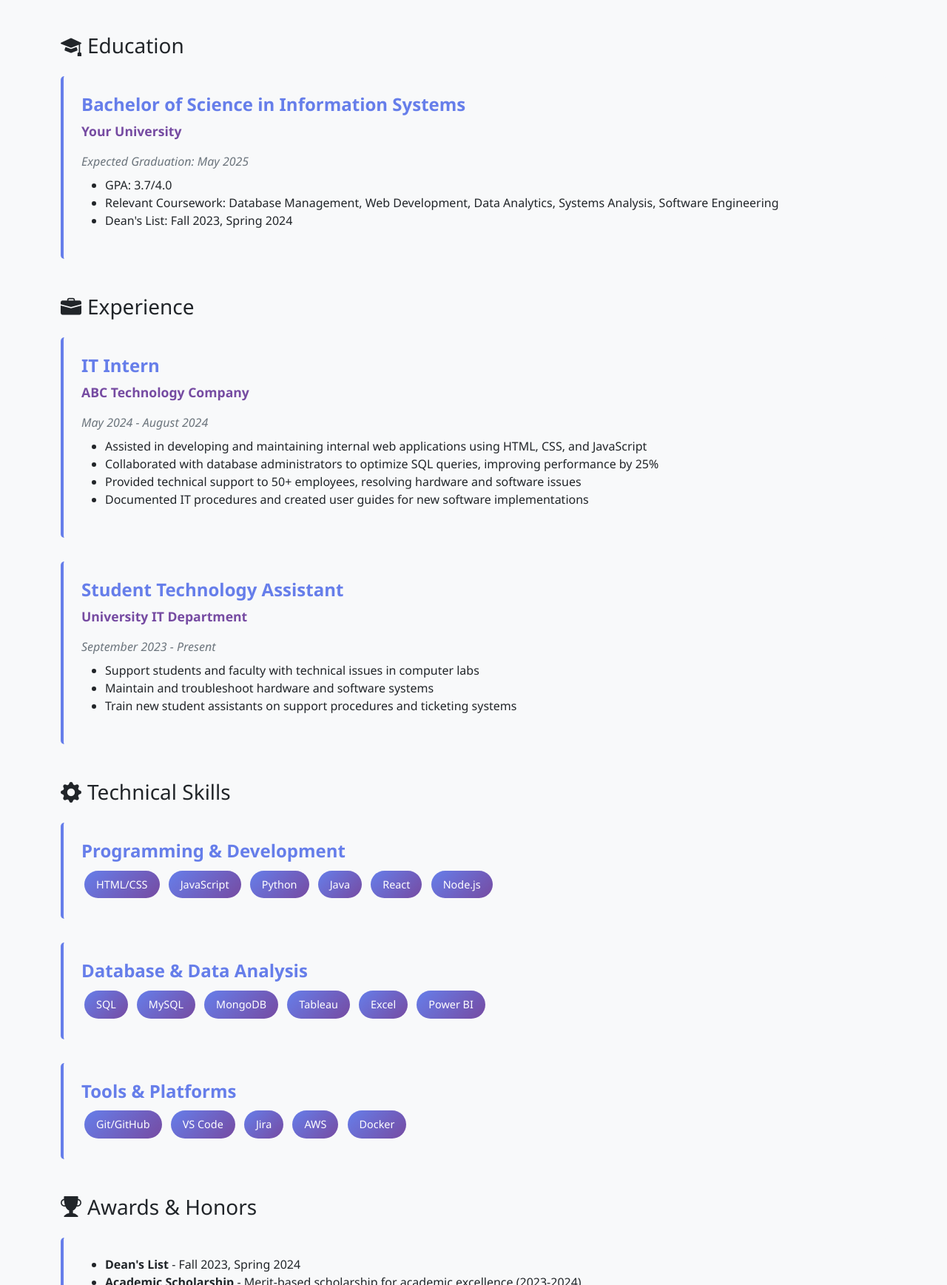
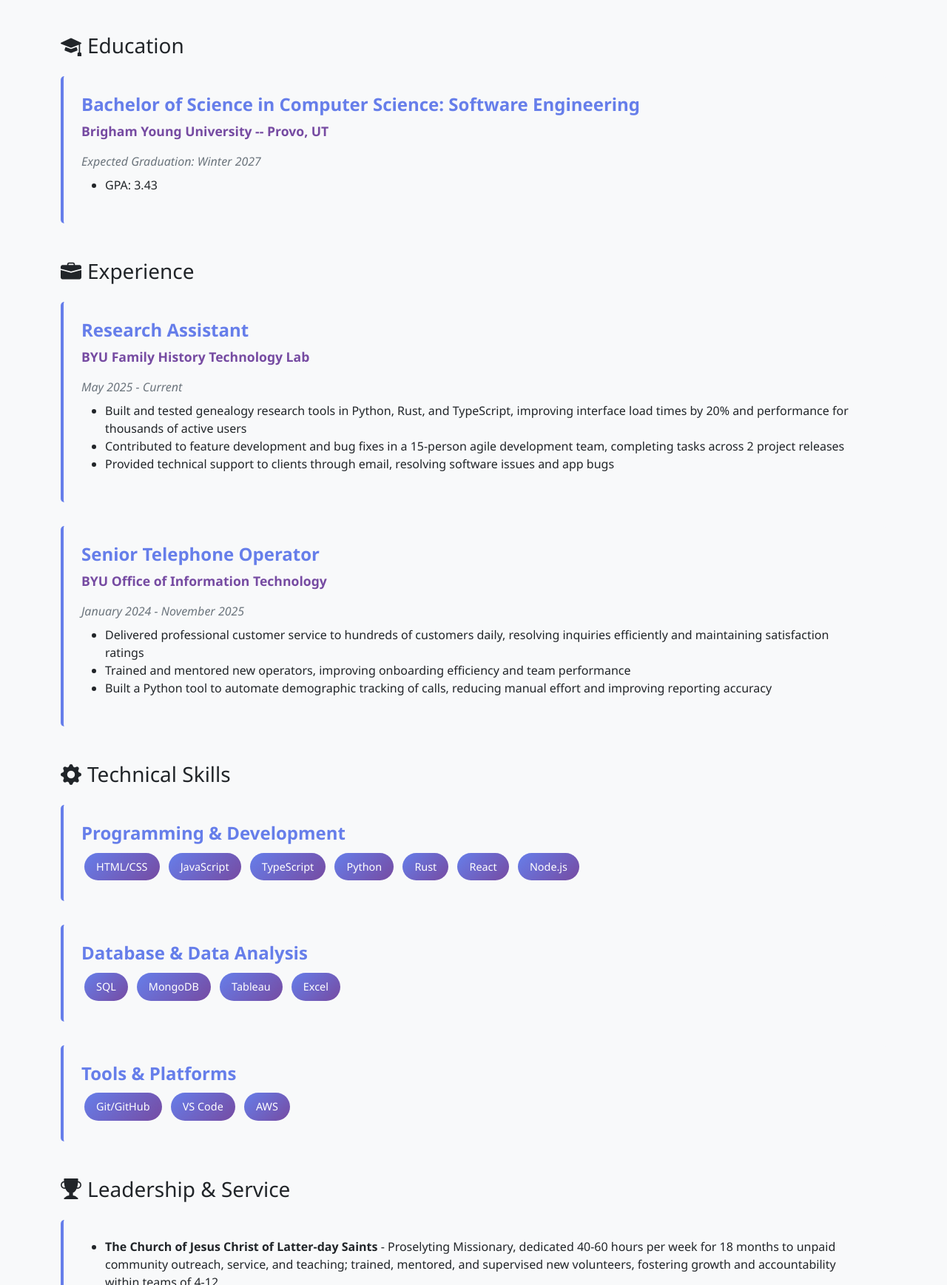
Before and after one commit to leesyd01/leesyd01.github.io, a plain HTML site: page index.html in a window 1280 px wide. Shown: the part 1063-2800 px from the top of the page at 74% size. Drawn offline with nearby package versions, Linux system fonts and the light colour scheme.

Commit message:
personalized resume

```diff
--- a/index.html
+++ b/index.html
@@ -5,7 +5,7 @@
 <head>
     <meta charset="UTF-8">
     <meta name="viewport" content="width=device-width, initial-scale=1.0">
-    <title>Your Name - Portfolio</title>
+    <title>Sydney Lee - Portfolio</title>
     <link href="https://cdn.jsdelivr.net/npm/bootstrap@5.3.0/dist/css/bootstrap.min.css" rel="stylesheet">
     <link rel="stylesheet" href="https://cdn.jsdelivr.net/npm/bootstrap-icons@1.10.0/font/bootstrap-icons.css">
     <style>
@@ -173,7 +173,7 @@
     <!-- Navigation -->
     <nav class="navbar navbar-expand-lg navbar-dark fixed-top">
         <div class="container">
-            <a class="navbar-brand fw-bold" href="#">Your Name</a>
+            <a class="navbar-brand fw-bold" href="#">Sydney Lee</a>
             <button class="navbar-toggler" type="button" data-bs-toggle="collapse" data-bs-target="#navbarNav">
                 <span class="navbar-toggler-icon"></span>
             </button>
@@ -199,8 +199,8 @@
     <!-- Hero Section -->
     <section class="hero-section">
         <div class="container text-center">
-            <h1>Hello, I'm [Your Name]</h1>
-            <p class="lead">Information Systems Student | Developer | Problem Solver</p>
+            <h1>Hello, I'm Sydney Lee</h1>
+            <p class="lead">Computer Science Student | Developer | Problem Solver</p>
             <a href="#resume" class="btn btn-light btn-lg">View My Resume</a>
         </div>
     </section>
@@ -211,8 +211,8 @@
             <h2 class="section-title">About Me</h2>
             <div class="row align-items-center">
                 <div class="col-lg-6">
-                    <p class="lead">I'm a passionate Information Systems student with a strong interest in technology, data analysis, and software development. I enjoy solving complex problems and building solutions that make a real impact.</p>
-                    <p>Throughout my academic journey, I've developed a diverse skill set spanning web development, database management, programming, and system analysis. I'm always eager to learn new technologies and take on challenging projects.</p>
+                    <p class="lead">I'm a passionate Computer Science student with a strong interest in technology, game design, and software development. I enjoy solving complex problems and building solutions that make a real impact.</p>
+                    <p>Throughout my academic journey, I've developed a diverse skill set spanning web development, backend and frontend programming, and quality assurance. I'm always eager to learn new technologies and take on challenging projects.</p>
                 </div>
                 <div class="col-lg-6">
                     <img src="https://images.unsplash.com/photo-1498050108023-c5249f4df085?w=600" alt="Technology" class="img-fluid rounded shadow">
@@ -230,13 +230,13 @@
             <div class="mb-5">
                 <h3 class="mb-4"><i class="bi bi-mortarboard-fill me-2"></i>Education</h3>
                 <div class="resume-item">
-                    <h4>Bachelor of Science in Information Systems</h4>
-                    <p class="company">Your University</p>
-                    <p class="date">Expected Graduation: May 2025</p>
+                    <h4>Bachelor of Science in Computer Science: Software Engineering</h4>
+                    <p class="company">Brigham Young University -- Provo, UT</p>
+                    <p class="date">Expected Graduation: Winter 2027</p>
                     <ul>
-                        <li>GPA: 3.7/4.0</li>
-                        <li>Relevant Coursework: Database Management, Web Development, Data Analytics, Systems Analysis, Software Engineering</li>
-                        <li>Dean's List: Fall 2023, Spring 2024</li>
+                        <li>GPA: 3.43</li>
+                        <!-- <li>Relevant Coursework: Database Management, Web Development, Data Analytics, Systems Analysis, Software Engineering</li>
+                        <li>Dean's List: Fall 2023, Spring 2024</li> -->
                     </ul>
                 </div>
             </div>
@@ -246,25 +246,25 @@
                 <h3 class="mb-4"><i class="bi bi-briefcase-fill me-2"></i>Experience</h3>
 
                 <div class="resume-item">
-                    <h4>IT Intern</h4>
-                    <p class="company">ABC Technology Company</p>
-                    <p class="date">May 2024 - August 2024</p>
+                    <h4>Research Assistant</h4>
+                    <p class="company">BYU Family History Technology Lab</p>
+                    <p class="date">May 2025 - Current</p>
                     <ul>
-                        <li>Assisted in developing and maintaining internal web applications using HTML, CSS, and JavaScript</li>
-                        <li>Collaborated with database administrators to optimize SQL queries, improving performance by 25%</li>
-                        <li>Provided technical support to 50+ employees, resolving hardware and software issues</li>
-                        <li>Documented IT procedures and created user guides for new software implementations</li>
+                        <li>Built and tested genealogy research tools in Python, Rust, and TypeScript, improving interface load times by 20% and performance for thousands of active users</li>
+                        <li>Contributed to feature development and bug fixes in a 15-person agile development team, completing tasks across 2 project releases</li>
+                        <li>Provided technical support to clients through email, resolving software issues and app bugs</li>
                     </ul>
                 </div>
 
                 <div class="resume-item">
-                    <h4>Student Technology Assistant</h4>
-                    <p class="company">University IT Department</p>
-                    <p class="date">September 2023 - Present</p>
+                    <h4>Senior Telephone Operator</h4>
+                    <p class="company">BYU Office of Information Technology</p>
+                    <p class="date">January 2024 - November 2025</p>
                     <ul>
-                        <li>Support students and faculty with technical issues in computer labs</li>
-                        <li>Maintain and troubleshoot hardware and software systems</li>
-                        <li>Train new student assistants on support procedures and ticketing systems</li>
+                        <li>Delivered professional customer service to hundreds of customers daily, resolving inquiries efficiently and maintaining satisfaction ratings</li>
+                        <li>Trained and mentored new operators, improving onboarding efficiency and team performance</li>
+                        <li>Built a Python tool to automate demographic tracking of calls, reducing manual effort and improving reporting
+                            accuracy</li>
                     </ul>
                 </div>
             </div>
@@ -276,8 +276,9 @@
                     <h4>Programming & Development</h4>
                     <span class="skill-badge">HTML/CSS</span>
                     <span class="skill-badge">JavaScript</span>
+                    <span class="skill-badge">TypeScript</span>
                     <span class="skill-badge">Python</span>
-                    <span class="skill-badge">Java</span>
+                    <span class="skill-badge">Rust</span>
                     <span class="skill-badge">React</span>
                     <span class="skill-badge">Node.js</span>
                 </div>
@@ -285,32 +286,26 @@
                 <div class="resume-item">
                     <h4>Database & Data Analysis</h4>
                     <span class="skill-badge">SQL</span>
-                    <span class="skill-badge">MySQL</span>
                     <span class="skill-badge">MongoDB</span>
                     <span class="skill-badge">Tableau</span>
                     <span class="skill-badge">Excel</span>
-                    <span class="skill-badge">Power BI</span>
                 </div>
 
                 <div class="resume-item">
                     <h4>Tools & Platforms</h4>
                     <span class="skill-badge">Git/GitHub</span>
                     <span class="skill-badge">VS Code</span>
-                    <span class="skill-badge">Jira</span>
                     <span class="skill-badge">AWS</span>
-                    <span class="skill-badge">Docker</span>
                 </div>
             </div>
 
-            <!-- Awards & Honors -->
+            <!-- Leadership & Service -->
             <div class="mb-5">
-                <h3 class="mb-4"><i class="bi bi-trophy-fill me-2"></i>Awards & Honors</h3>
+                <h3 class="mb-4"><i class="bi bi-trophy-fill me-2"></i>Leadership & Service</h3>
                 <div class="resume-item">
                     <ul>
-                        <li><strong>Dean's List</strong> - Fall 2023, Spring 2024</li>
-                        <li><strong>Academic Scholarship</strong> - Merit-based scholarship for academic excellence (2023-2024)</li>
-                        <li><strong>Hackathon Winner</strong> - 1st Place, University Tech Challenge (Spring 2024)</li>
-                        <li><strong>IS Student Organization</strong> - Vice President (2024-2025)</li>
+                        <li><strong>The Church of Jesus Christ of Latter-day Saints</strong> - Proselyting Missionary, dedicated 40-60 hours per week for 18 months to unpaid community outreach, service, and teaching; trained, mentored, and supervised new volunteers, fostering growth and accountability within teams
+                            of 4-12</li>
                     </ul>
                 </div>
             </div>
@@ -366,21 +361,20 @@
             <p class="lead mb-4">I'd love to hear from you! Feel free to reach out through any of these channels.</p>
 
             <div class="social-links mb-4">
-                <a href="mailto:your.email@example.com" title="Email"><i class="bi bi-envelope-fill"></i></a>
-                <a href="https://github.com/yourusername" target="_blank" title="GitHub"><i class="bi bi-github"></i></a>
-                <a href="https://linkedin.com/in/yourusername" target="_blank" title="LinkedIn"><i class="bi bi-linkedin"></i></a>
-                <a href="https://twitter.com/yourusername" target="_blank" title="Twitter"><i class="bi bi-twitter"></i></a>
+                <a href="leesyd01@byu.edu" title="Email"><i class="bi bi-envelope-fill"></i></a>
+                <a href="https://github.com/leesyd01" target="_blank" title="GitHub"><i class="bi bi-github"></i></a>
+                <a href="https://linkedin.com/in/sydneylee4" target="_blank" title="LinkedIn"><i class="bi bi-linkedin"></i></a>
             </div>
 
             <p class="mb-0"><i class="bi bi-geo-alt-fill me-2"></i>Provo, Utah</p>
-            <p><i class="bi bi-telephone-fill me-2"></i>(555) 123-4567</p>
+            <!-- <p><i class="bi bi-telephone-fill me-2"></i>(555) 123-4567</p> -->
         </div>
     </section>
 
     <!-- Footer -->
     <footer class="text-center">
         <div class="container">
-            <p class="mb-0">&copy; 2024 [Your Name]. All Rights Reserved.</p>
+            <p class="mb-0">&copy; 2025, Sydney Lee. All Rights Reserved.</p>
             <p class="mb-0"><small>Built with Bootstrap | Hosted on GitHub Pages</small></p>
         </div>
     </footer>
```
